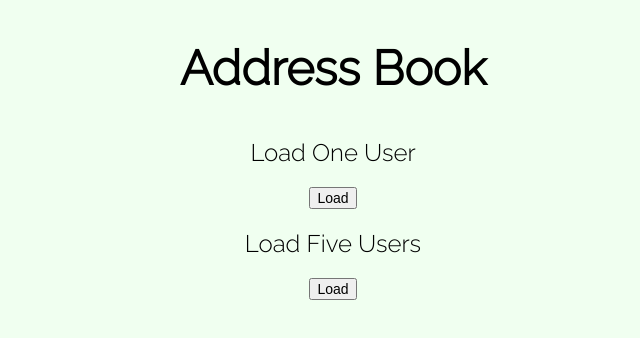
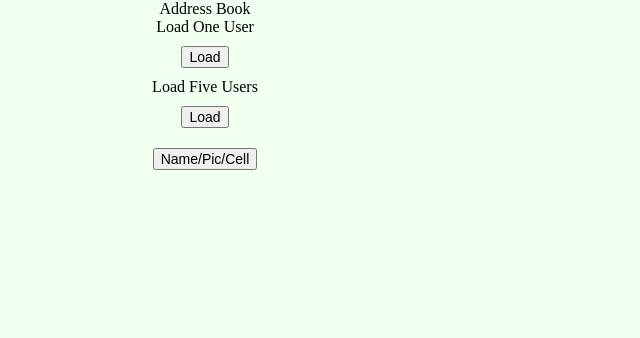
Before and after one commit to monica-suarez/JS211_addressBook, a website with bundled scripts: page index.html in a window 1280 px wide. Shown: the whole page, without its empty margins (307-947 px from the left). Built offline with nearby package versions, Linux system fonts and the light colour scheme.

Commit message:
added test, reset

```diff
--- a/index.html
+++ b/index.html
@@ -6,6 +6,7 @@
     <meta http-equiv="X-UA-Compatible" content="ie=edge">
     <title>Address Book</title>
     <link href="https://fonts.googleapis.com/css2?family=Raleway:wght@300&display=swap" rel="stylesheet">
+    <link rel="stylesheet" href="reset.css">
     <link rel="stylesheet" href="style.css">
     <script src="main.js"></script>
 </head>
@@ -17,6 +18,7 @@
   <button id="oneUser" onclick="getUser(fetch)">Load</button>
   <label class="labels" for="multUser">Load Five Users</label>
   <button id="multUser" onclick="getUsers(fetch)">Load</button>
+  <button onclick="phone(fetch)">Name/Pic/Cell</button>
 
   <!-- When you click this button the posts collected from the fetch request will be displayed below in the ul element with the id='all-posts' -->
   <!-- <button onclick="userInformation()">User Information</button> -->
--- a/main.js
+++ b/main.js
@@ -78,6 +78,24 @@ const getUsers = (fetch) =>{
   }));
   // .then(console.log(arrayOfUsers))
 };
+//should only bring back name, pic, cell
+const phone = (fetch) => {
+  return fetch('https://randomuser.me/api/?inc=name,picture,cell')
+  .then(res => res.json())
+  .then(user => user.results.map(person => {
+    arrayOfUsers.push(person);
+    const myUser = document.getElementById('all-users');
+    const pic = document.createElement('img');
+    pic.setAttribute("src", `${person.picture.thumbnail}`)
+    const moreInfo = document.createElement('p')
+    const li = document.createElement('li');
+    // const button = document.createElement("button")
+    const text = document.createTextNode(`${person.name.first} ${person.name.last}  ||   Cell:  ${person.cell}`)
+    myUser.appendChild(pic)
+    li.appendChild(text)
+    myUser.append(li)
+  }))
+};
 // if (typeof describe === 'function') {
   describe('#getUser()', () => {
     it('return the correct url', () => {
@@ -107,7 +125,17 @@ const getUsers = (fetch) =>{
       }
       getUser(testFetch).then(result => assert(result.first === "Robert"));;
     })
+    describe('#phone()', () => {
+      it('should only bring back name, picture, cell', () => {
+          const fakeFetch = url => {
+          assert(url == 'https://randomuser.me/api/?inc=name,picture,cell')
+          return new Promise(function(resolve) {
 
+          })
+          }
+          phone(fakeFetch)
+          })
+      })
 
 });
 // }
--- /dev/null
+++ b/reset.css
@@ -0,0 +1,20 @@
+html, body, div, span, applet, object, iframe,
+h1, h2, h3, h4, h5, h6, p, blockquote, pre,
+a, abbr, acronym, address, big, cite, code,
+del, dfn, em, img, ins, kbd, q, s, samp,
+small, strike, strong, sub, sup, tt, var,
+b, u, i, center,
+dl, dt, dd, ol, ul, li,
+fieldset, form, label, legend,
+table, caption, tbody, tfoot, thead, tr, th, td,
+article, aside, canvas, details, embed,
+figure, figcaption, footer, header, hgroup,
+menu, nav, output, ruby, section, summary,
+time, mark, audio, video {
+  margin: 0;
+  padding: 0;
+  border: 0;
+  font-size: 100%;
+  font: inherit;
+  vertical-align: baseline;
+}
--- a/style.css
+++ b/style.css
@@ -23,7 +23,6 @@ li{
     align-items: center;
     text-align: center;
     font-size: 18px;
-    padding-right: 40px;
 }
 button{
 margin-top: 10px;
```
